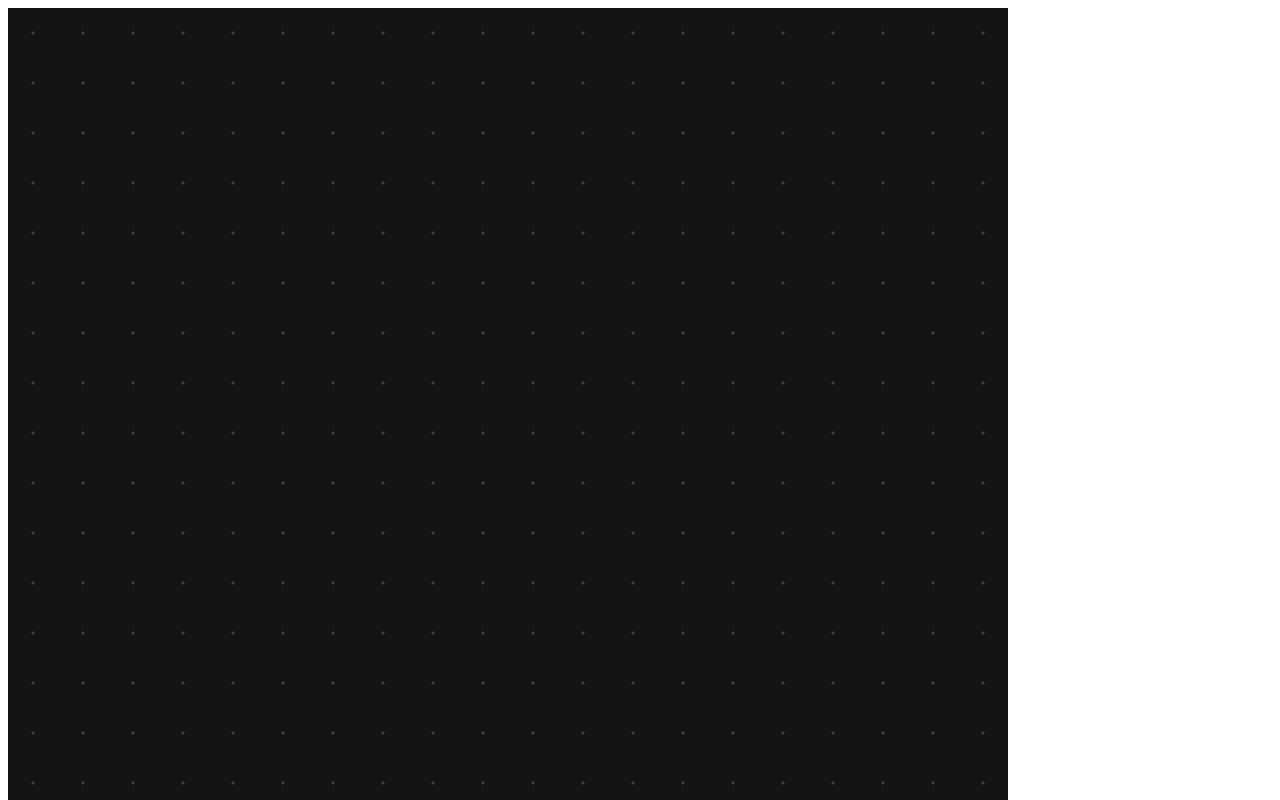
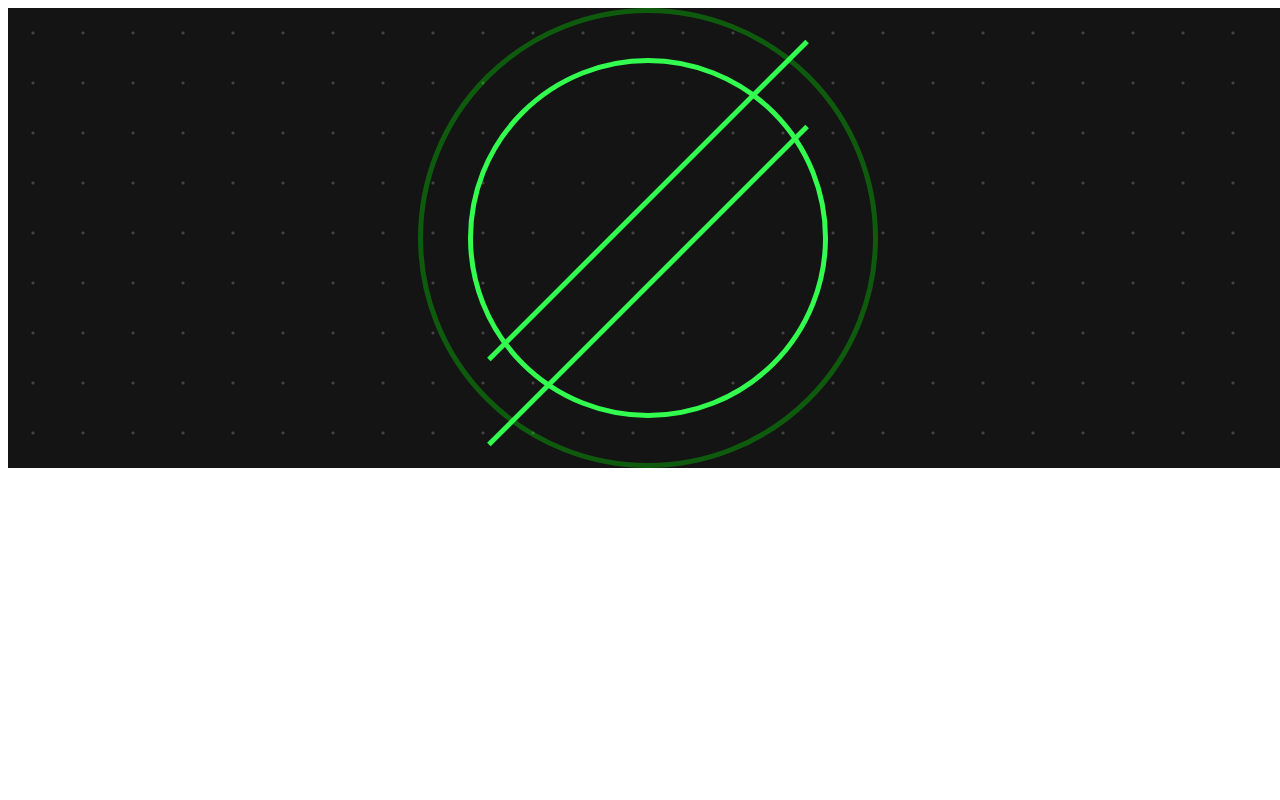
Before and after one commit to jp-lourenco/pokedex, a React (Create React App) app: page / in a window 1280 px wide. Shown: the top 800 px of the page. Built offline with nearby package versions, Linux system fonts and the light colour scheme.

Commit message:
Implemented Art

```diff
--- a/src/App.js
+++ b/src/App.js
@@ -1,10 +1,16 @@
 import Theme from './Theme';
-import { Container } from './styles';
+import { Container, Circle, CircleInside, Line, OtherLine } from './styles';
 
 function App() {
     return (
         <Theme>
-            <Container></Container>
+            <Container>
+                <Circle>
+                    <CircleInside />
+                    <Line />
+                    <OtherLine />
+                </Circle>
+            </Container>
         </Theme>
     );
 }
--- a/src/styles.js
+++ b/src/styles.js
@@ -1,10 +1,37 @@
 import styled from 'styled-components';
 
 export const Container = styled.div`
-    width: 1000px;
-    height: 1000px;
     background-image: radial-gradient(#444 2%, transparent 6%);
     background-color: #141414;
     background-position: 0 0;
     background-size: 50px 50px;
 `;
+
+export const Circle = styled.div`
+    width: 450px;
+    height: 450px;
+    border: 5px solid rgba(0, 255, 0, 0.3);
+    border-radius: 50%;
+    margin: 0 auto;
+`;
+
+export const CircleInside = styled(Circle)`
+    top: 10%;
+    width: 350px;
+    height: 350px;
+    position: relative;
+    border: 5px solid ${(props) => props.theme.colors.grass};
+`;
+
+export const Line = styled.div`
+    width: 450px;
+    height: 5px;
+    background-color: ${(props) => props.theme.colors.grass};
+    transform: rotate(-45deg);
+    position: relative;
+    top: -20%;
+`;
+
+export const OtherLine = styled(Line)`
+    top: -40%;
+`;
```
